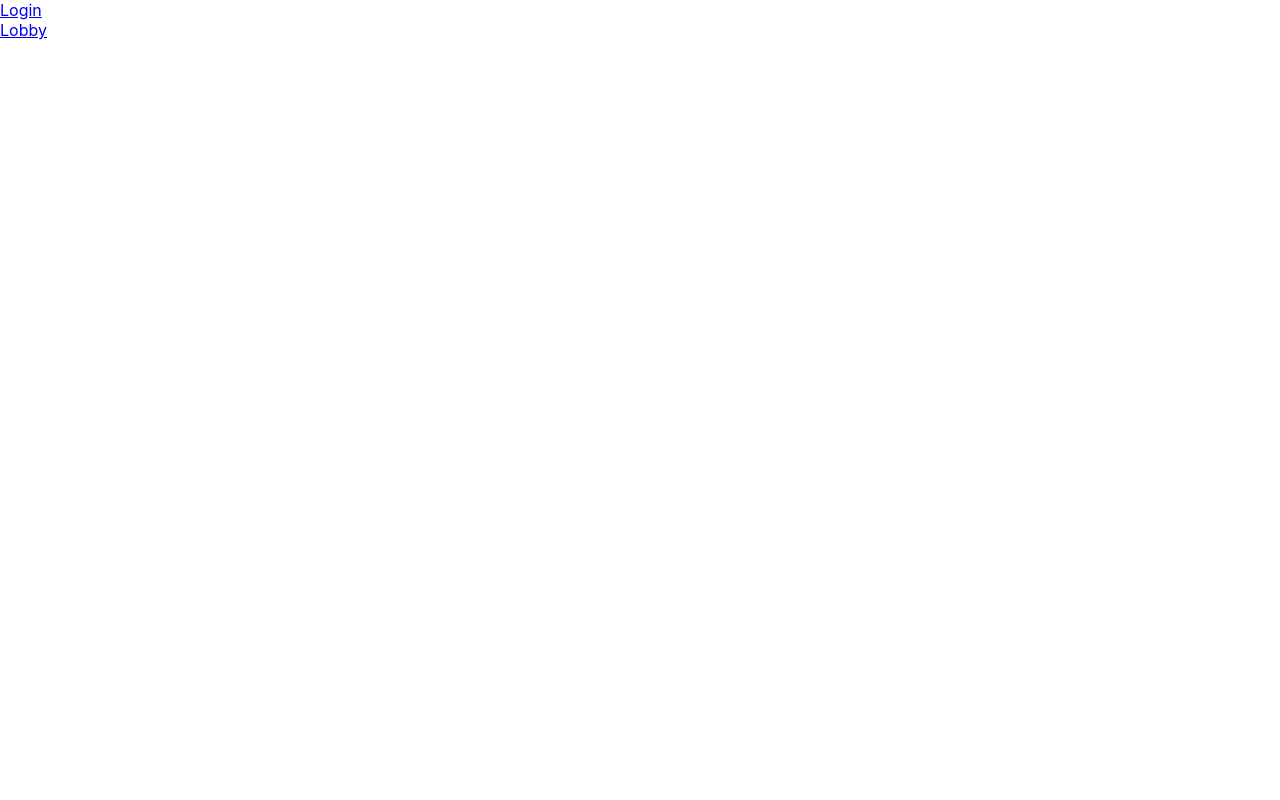
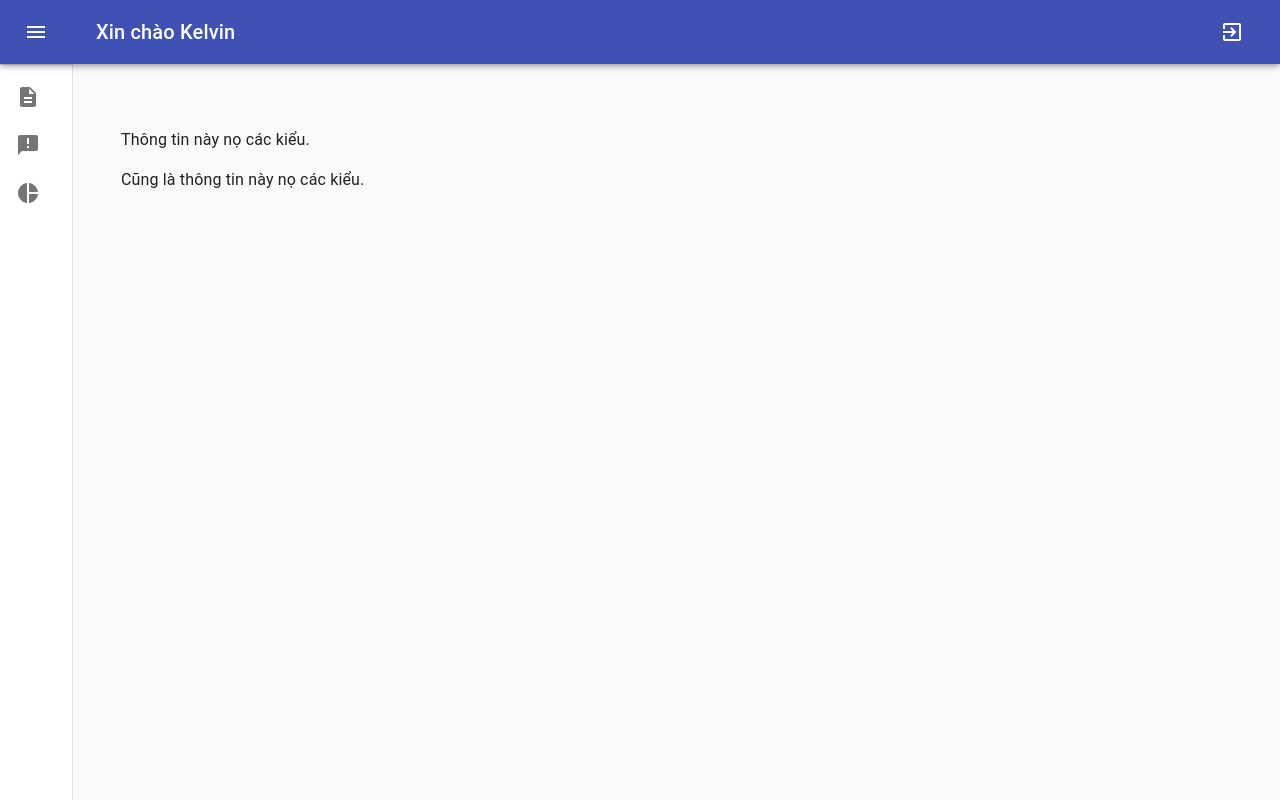
Before and after one commit to kelvinlien/ooda-frontend, a React (Create React App) app: page /lobby in a window 1280 px wide. Built offline with nearby package versions, Linux system fonts and the light colour scheme.

Commit message:
feat:  Use mini drawer in Lobby

```diff
--- a/src/Lobby.js
+++ b/src/Lobby.js
@@ -1,13 +1,15 @@
 import React from 'react';
 import axios from 'axios';
-import {Container, Button} from '@material-ui/core';
+import {Container, Button, AppBar, Drawer, Toolbar, IconButton, Typography} from '@material-ui/core';
+import MiniDrawer from './MiniDrawer.js';
 export default class Lobby extends React.Component
 {
     constructor(props)
     {
         super(props);
         this.state = {
-            url : 'protected/ping/'
+            url : 'protected/ping/',
+            openDrawer : false
         }
         this.checkRole = this.checkRole.bind(this);
     }
@@ -33,11 +35,28 @@ export default class Lobby extends React.Component
             }
         })
     }
+    logOut()
+    {
+      window.open('../','_self');
+    }
+    openDrawer()
+    {
+      this.setState(() => ({
+        openDrawer : true
+      }));
+    }
+    closeDrawer()
+    {
+      this.setState(() => ({
+        openDrawer : false
+      }));
+    }
     render()
     {
-        console.log(this.props);
+      console.log(this.state);
         return(
-            <Container>
+            <Container maxWidth = 'false'>
+                <MiniDrawer role = 'hr' name = 'Kelvin' logOut = {() => this.logOut()}/>
                 {
                 this.props.accessible &&
                 <Button type = 'button' onClick = {() => this.checkRole()}>
--- /dev/null
+++ b/src/MiniDrawer.js
@@ -0,0 +1,196 @@
+import React from 'react';
+import clsx from 'clsx';
+import { makeStyles, useTheme } from '@material-ui/core/styles';
+import Drawer from '@material-ui/core/Drawer';
+import AppBar from '@material-ui/core/AppBar';
+import Toolbar from '@material-ui/core/Toolbar';
+import List from '@material-ui/core/List';
+import CssBaseline from '@material-ui/core/CssBaseline';
+import Typography from '@material-ui/core/Typography';
+import Divider from '@material-ui/core/Divider';
+import IconButton from '@material-ui/core/IconButton';
+import MenuIcon from '@material-ui/icons/Menu';
+import ChevronLeftIcon from '@material-ui/icons/ChevronLeft';
+import ChevronRightIcon from '@material-ui/icons/ChevronRight';
+import ListItem from '@material-ui/core/ListItem';
+import ListItemIcon from '@material-ui/core/ListItemIcon';
+import ListItemText from '@material-ui/core/ListItemText';
+// import Button from '@material-ui/core/Button';
+import {ExitToApp, Description, Announcement, PieChart} from '@material-ui/icons';
+
+const drawerWidth = 240;
+
+const useStyles = makeStyles(theme => ({
+  root: {
+    display: 'flex'
+  },
+  appBar: {
+    zIndex: theme.zIndex.drawer + 1,
+    transition: theme.transitions.create(['width', 'margin'], {
+      easing: theme.transitions.easing.sharp,
+      duration: theme.transitions.duration.leavingScreen,
+    }),
+  },
+  title: {
+    flexGrow: 1,
+  },
+  appBarShift: {
+    marginLeft: drawerWidth,
+    width: `calc(100% - ${drawerWidth}px)`,
+    transition: theme.transitions.create(['width', 'margin'], {
+      easing: theme.transitions.easing.sharp,
+      duration: theme.transitions.duration.enteringScreen,
+    }),
+  },
+  menuButton: {
+    marginRight: 36,
+  },
+  hide: {
+    display: 'none',
+  },
+  drawer: {
+    width: drawerWidth,
+    flexShrink: 0,
+    whiteSpace: 'nowrap',
+  },
+  drawerOpen: {
+    width: drawerWidth,
+    transition: theme.transitions.create('width', {
+      easing: theme.transitions.easing.sharp,
+      duration: theme.transitions.duration.enteringScreen,
+    }),
+  },
+  drawerClose: {
+    transition: theme.transitions.create('width', {
+      easing: theme.transitions.easing.sharp,
+      duration: theme.transitions.duration.leavingScreen,
+    }),
+    overflowX: 'hidden',
+    width: theme.spacing(7) + 1,
+    [theme.breakpoints.up('sm')]: {
+      width: theme.spacing(9) + 1,
+    },
+  },
+  toolbar: {
+    display: 'flex',
+    alignItems: 'center',
+    justifyContent: 'flex-end',
+    padding: theme.spacing(0, 1),
+    ...theme.mixins.toolbar,
+  },
+  content: {
+    flexGrow: 1,
+    padding: theme.spacing(3),
+  },
+}));
+function getCustomTag(key, optionList)
+{
+  let CustomTag = optionList[key];
+  return <CustomTag />;
+}
+
+export default function MiniDrawer(props) {
+  const classes = useStyles();
+  const theme = useTheme();
+  const [open, setOpen] = React.useState(false);
+
+  var optionList = {}
+
+  const handleDrawerOpen = () => {
+    setOpen(true);
+  };
+
+  const handleDrawerClose = () => {
+    setOpen(false);
+  };
+  switch (props.role)
+  {
+    case 'hr':
+      optionList =  {
+        'Tra cứu' : Description,
+        'Đơn xin nghỉ phép' : Announcement,
+        'Thống kê' : PieChart
+      };
+      break;
+    default:
+      optionList =  {
+        'Tra cứu' : Description,
+        'Đơn xin nghỉ phép' : Announcement
+      };
+      break;
+  };
+
+  return (
+    <div className={classes.root}>
+      <CssBaseline />
+      <AppBar
+        position="fixed"
+        className={clsx(classes.appBar, {
+          [classes.appBarShift]: open,
+        })}
+      >
+        <Toolbar>
+          <IconButton
+            color="inherit"
+            aria-label="open drawer"
+            onClick={handleDrawerOpen}
+            edge="start"
+            className={clsx(classes.menuButton, {
+              [classes.hide]: open,
+            })}
+          >
+            <MenuIcon />
+          </IconButton>
+          <Typography variant="h6" noWrap className={classes.title}>
+            Xin chào {props.name}
+          </Typography>
+          <IconButton type = "button" color="inherit" onClick = {props.logOut}>
+            <ExitToApp />
+          </IconButton>
+        </Toolbar>
+      </AppBar>
+      <Drawer
+        variant="permanent"
+        className={clsx(classes.drawer, {
+          [classes.drawerOpen]: open,
+          [classes.drawerClose]: !open,
+        })}
+        classes={{
+          paper: clsx({
+            [classes.drawerOpen]: open,
+            [classes.drawerClose]: !open,
+          }),
+        }}
+        open={open}
+      >
+        <div className={classes.toolbar}>
+          <IconButton onClick={handleDrawerClose}>
+            {theme.direction === 'rtl' ? <ChevronRightIcon /> : <ChevronLeftIcon />}
+          </IconButton>
+        </div>
+        <Divider />
+        <List>
+          {
+            Object.keys(optionList).map((key, index) => (
+              <ListItem button key = {index} >
+                <ListItemIcon>
+                  {getCustomTag(key, optionList)}
+                </ListItemIcon>
+                <ListItemText>{key}</ListItemText>
+              </ListItem>
+            ))
+          }
+        </List>
+      </Drawer>
+      <main className={classes.content}>
+        <div className={classes.toolbar} />
+        <Typography paragraph>
+          Thông tin này nọ các kiểu.
+        </Typography>
+        <Typography paragraph>
+          Cũng là thông tin này nọ các kiểu.
+        </Typography>
+      </main>
+    </div>
+  );
+}
```
